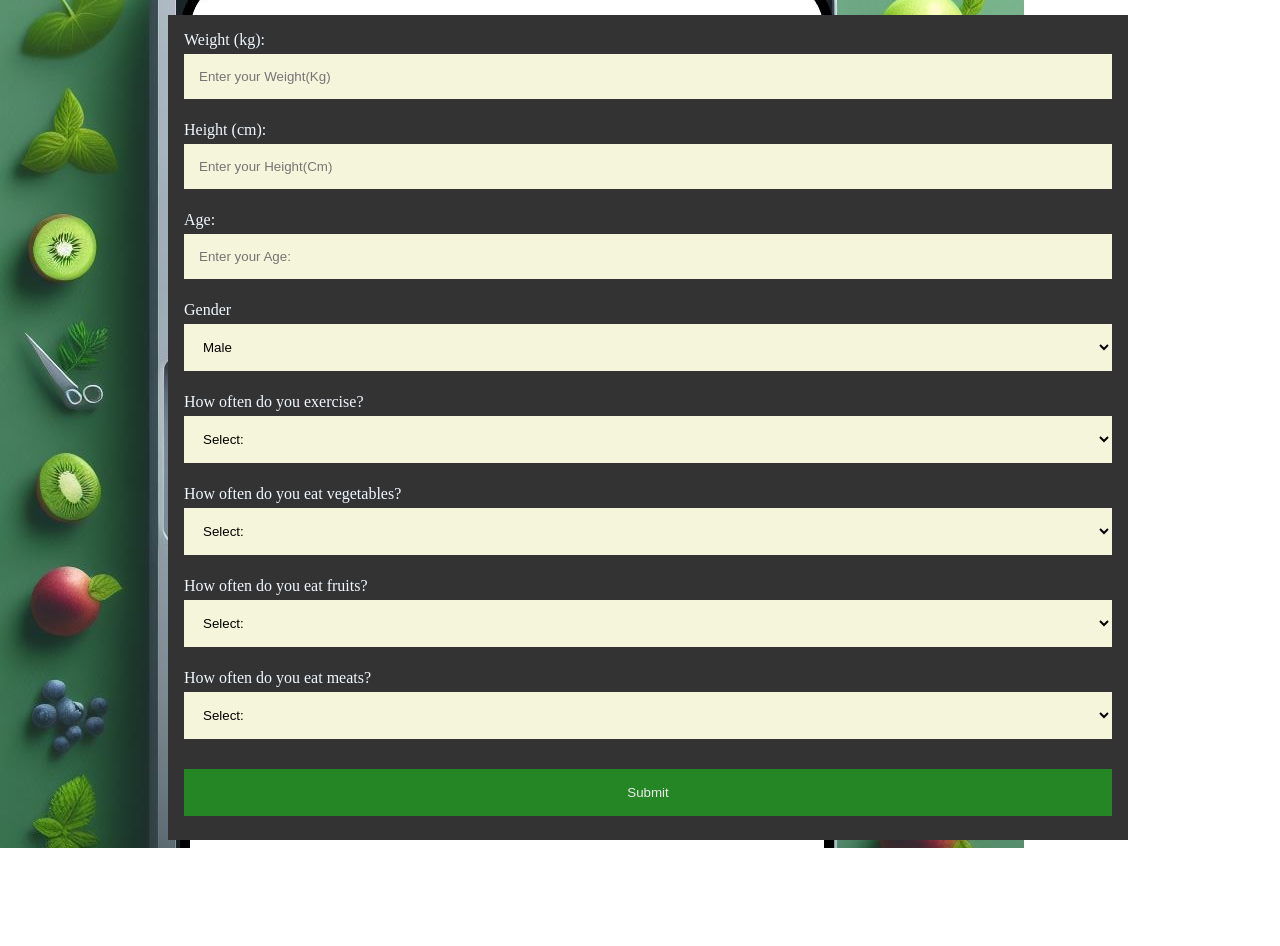
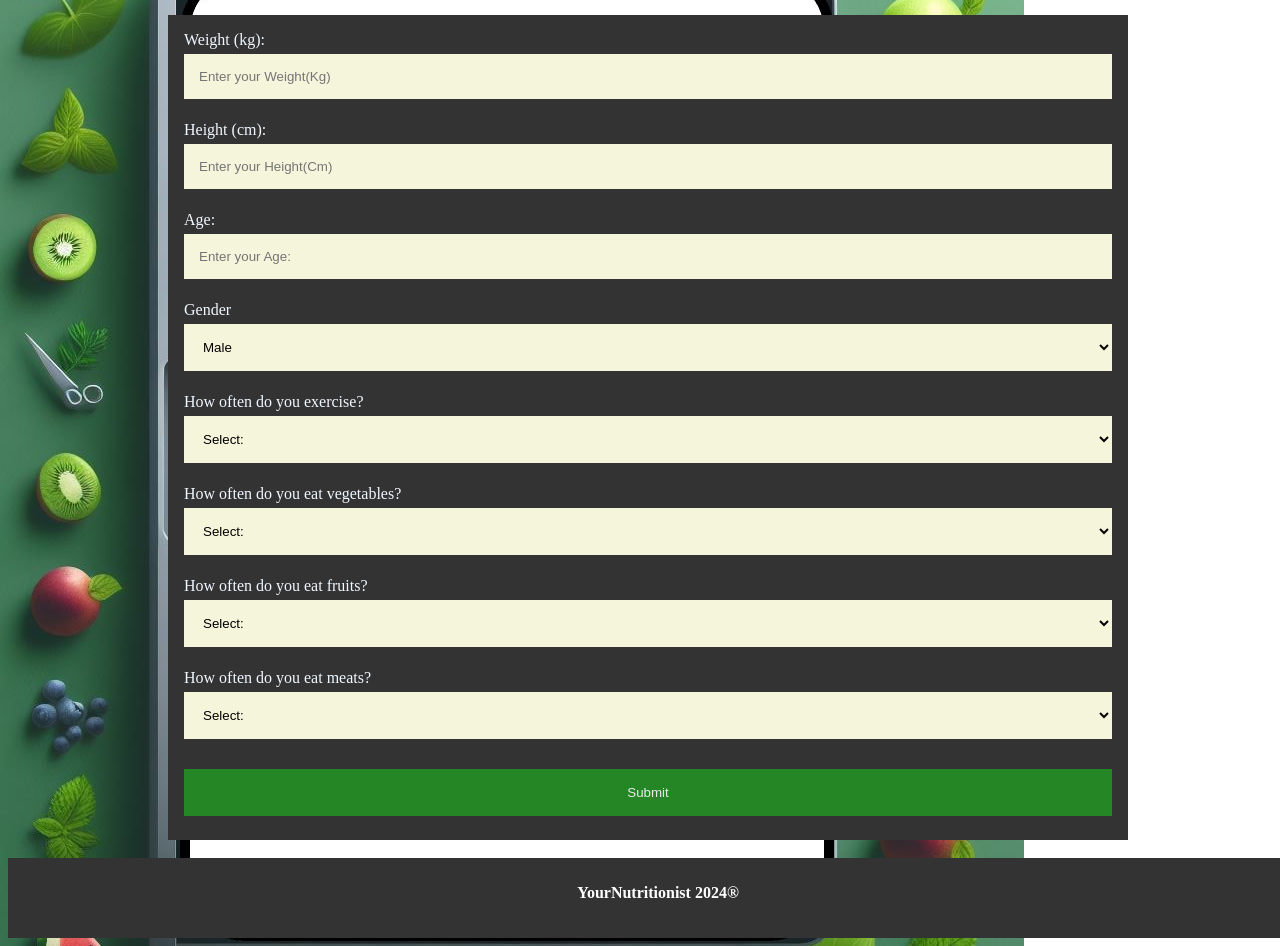
Before and after one commit to Tasossim13/YourNutritionist, a website: page nutriPlanner.html in a window 1280 px wide. Shown: the part 61-1007 px from the top of the page. Before the commit the page ends 909 px from the top, so only its background shows below. Drawn offline with Linux system fonts and the light colour scheme.

Commit message:
footer add

```diff
--- a/nutriPlanner.css
+++ b/nutriPlanner.css
@@ -88,3 +88,13 @@ ul {
         width: 100%;
         opacity: 1;
       }
+
+      footer {
+        display: block;
+        width: 100%;
+        height: 60px;
+        background-color: #333;
+        color: white;
+        text-align: center;
+        padding: 10px;
+      }
--- a/nutriPlanner.html
+++ b/nutriPlanner.html
@@ -84,5 +84,9 @@
         <button class="registerbtn" type="submit">Submit</button>
  </div>
 </form>
+<br>
+<footer>
+    <p><b>YourNutritionist 2024® </b><br></p>
+</footer>
 </body>
 </html>
```
